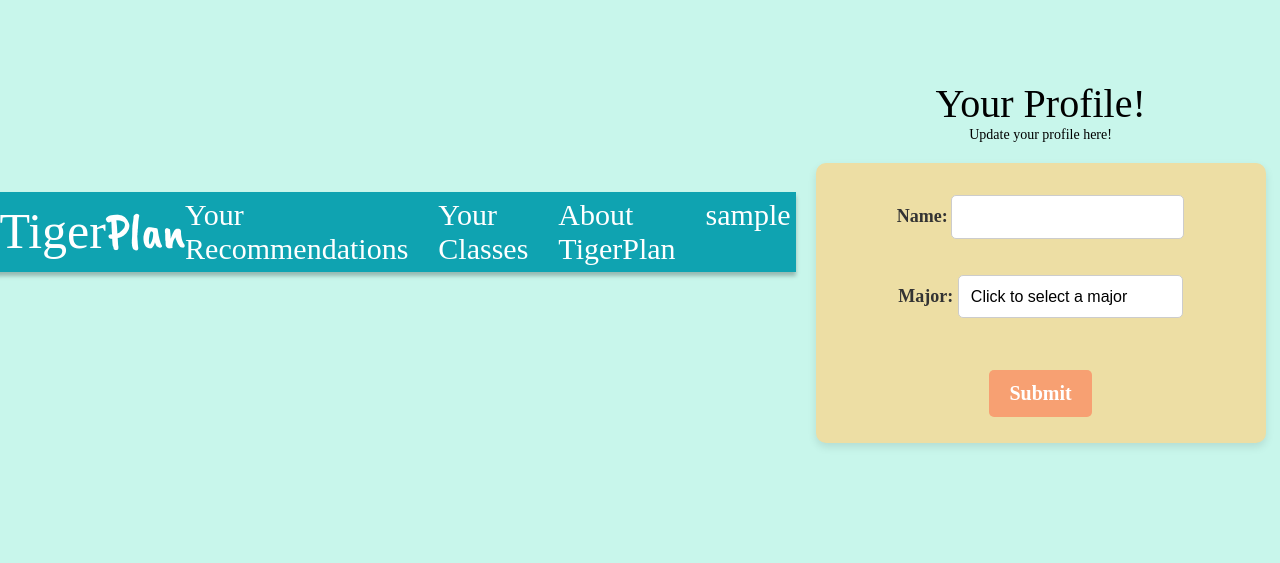
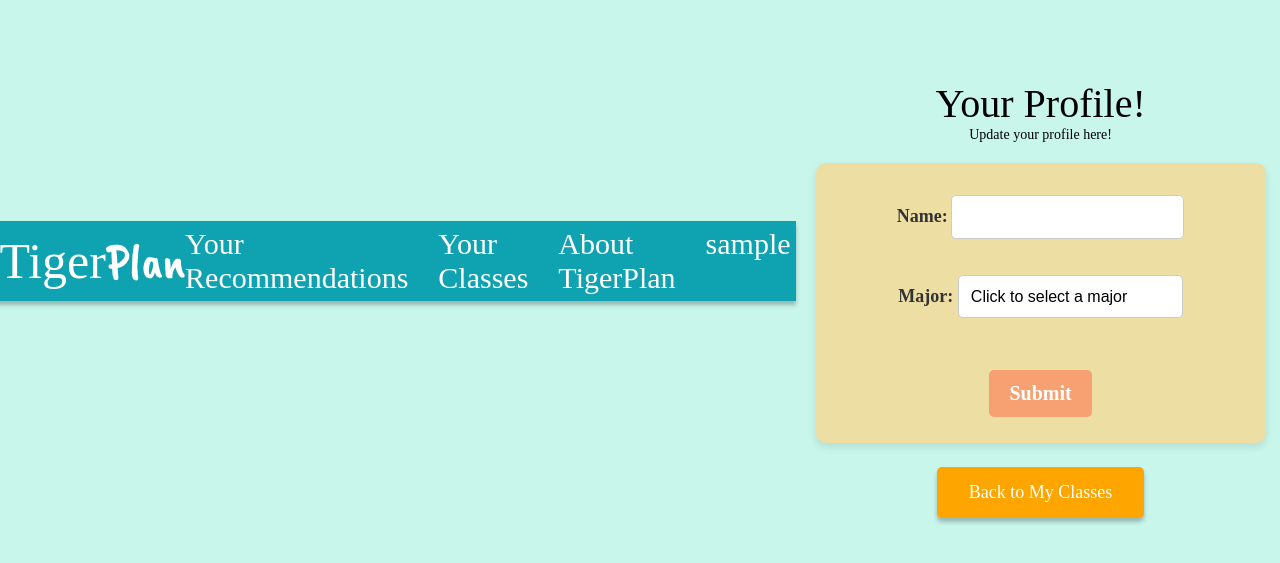
Before and after one commit to sn2979/TigerPlan, a Flask app: page /profile in a window 1280 px wide. Shown: the top 563 px of the page. Run offline with Flask 3, Linux system fonts and the light colour scheme; the visitor is signed in with stand-in values (Sample User, id 1); data that the repository does not hold is empty.

Commit message:
more profile update

```diff
--- a/templates/profile.html
+++ b/templates/profile.html
@@ -75,6 +75,24 @@
             background-color: white;
             cursor: pointer;
         }
+        .back-button {
+            margin-top: 10px;
+            background-color: #FFA500; /* Orange */
+            border: none;
+            color: white;
+            padding: 15px 32px;
+            text-align: center;
+            text-decoration: none;
+            display: inline-block;
+            font-size: 18px; /* Adjusted font size */
+            margin: 4px 2px;
+            cursor: pointer;
+            border-radius: 5px;
+        }
+
+        .back-button:hover {
+            background-color: #FF8C00;
+
     </style>
     </head>
 
@@ -145,6 +163,9 @@
 
                 <input type="submit" value="Submit">
             </form>
+
+            <button class="back-button" onclick="window.location.href='/classboard'">Back to My Classes</button>
+
         </center>
     </body>
 </html>
```
